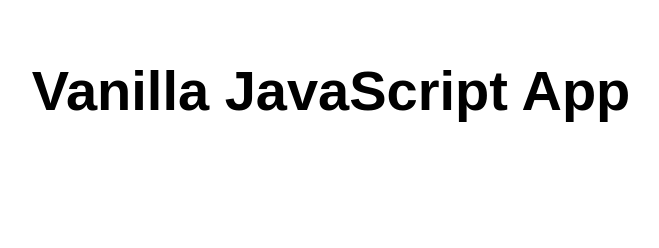
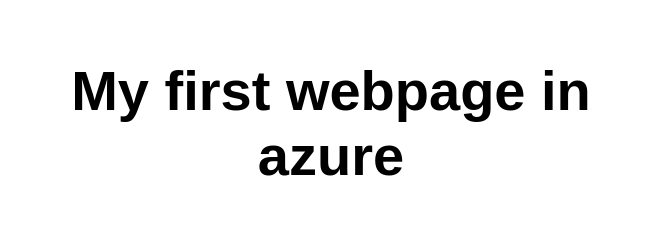
Before and after one commit to sara-abunahel03/today26march, a website: page src/index.html in a window 1280 px wide. Shown: the whole page, without its empty margins (309-968 px from the left). Drawn offline with Linux system fonts and the light colour scheme.

Commit message:
Update index.html

```diff
--- a/src/index.html
+++ b/src/index.html
@@ -10,7 +10,7 @@
 
 <body>
   <main>
-    <h1>Vanilla JavaScript App</h1>
+    <h1>My first webpage in azure</h1>
   </main>
 </body>
 
```
